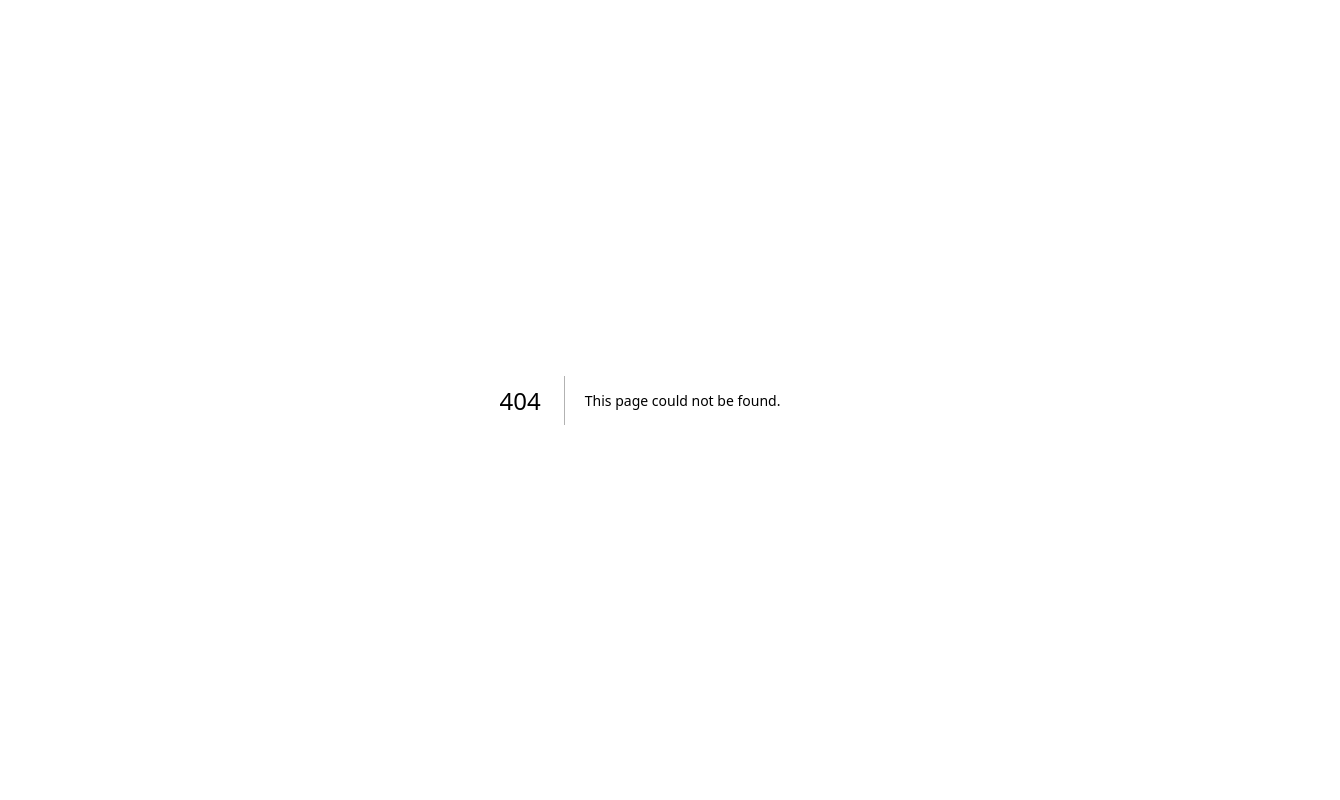
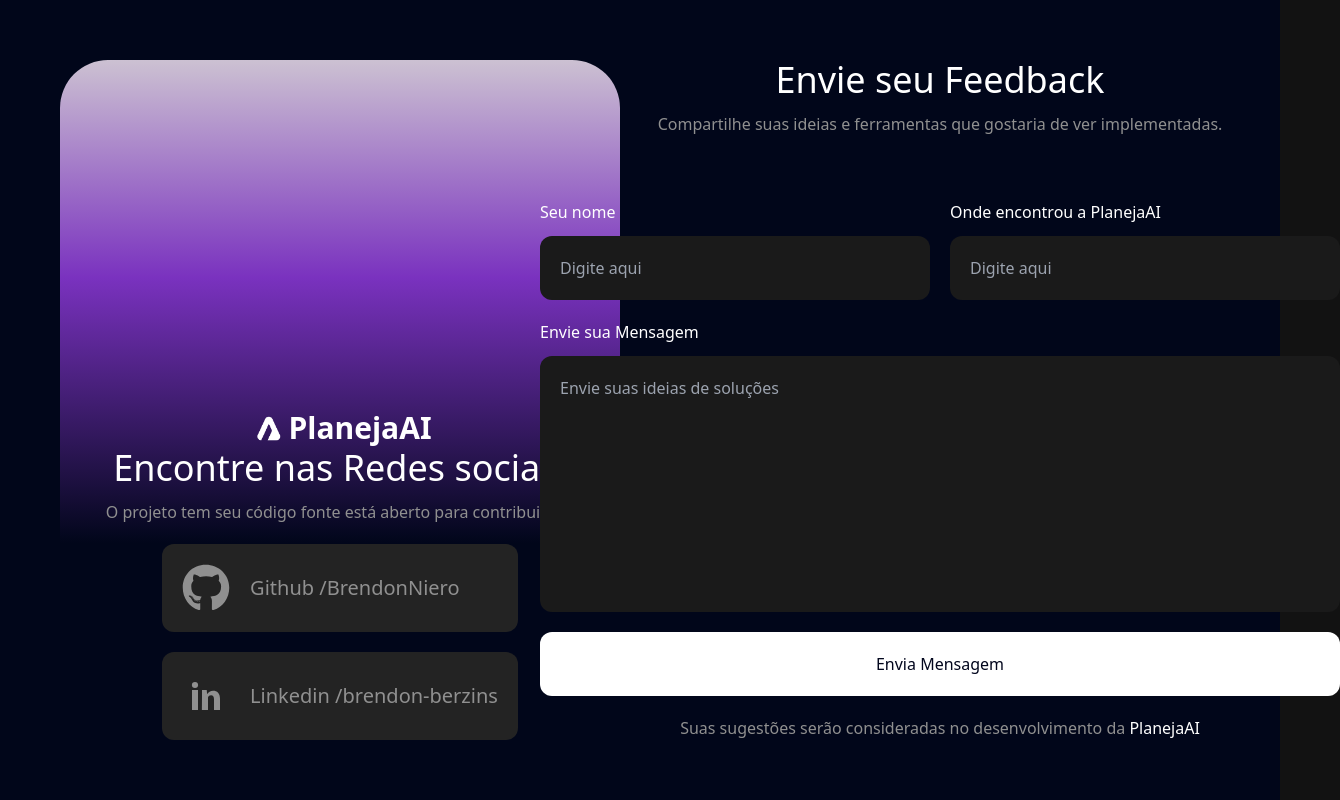
Before and after one commit to BrendonNiero/planeja-ai, a Next.js app in the folder frontend/: page /feedback in a window 1280 px wide. Before the commit this address had no page. Shown: the whole page, 1340 px wide, since content can reach past the window. Built offline with nearby package versions, Linux system fonts and the light colour scheme.

Commit message:
feat: finished feedback UI

```diff
--- /dev/null
+++ b/frontend/src/app/feedback/page.tsx
@@ -0,0 +1,9 @@
+import FeedbackArea from "@/components/Feedbackarea";
+
+export default function Feedback(){
+    return(
+        <main className="bg-[#01061A]">
+            <FeedbackArea />
+        </main>
+    )
+}
--- a/frontend/src/app/globals.css
+++ b/frontend/src/app/globals.css
@@ -63,3 +63,9 @@
         top: 0;
     }
 }
+
+/* ================ FEEDBACK ================ */
+.bg-gradient-feedback {
+    background: rgb(204,193,210);
+background: linear-gradient(180deg, rgba(204,193,210,1) 0%, rgba(122,50,191,1) 32%, rgba(1,6,26,1) 71%);
+}
--- /dev/null
+++ b/frontend/src/components/Feedbackarea.tsx
@@ -0,0 +1,36 @@
+import Link from "next/link";
+import { FaGithub } from "react-icons/fa";
+import { TiSocialLinkedin } from "react-icons/ti";
+import FormFeedback from "./FormFeedback";
+
+export default function FeedbackArea(){
+    return(
+        <section className="h-screen p-10 flex items-center text-[#909090]">
+            <div className="w-[50%] h-full p-5">
+                <div className="bg-gradient-feedback h-full w-full rounded-[3rem] flex flex-col items-center justify-end">
+                    <Link href={"https://github.com/BrendonNiero/planeja-ai"} className="flex items-center">
+                        <img className="h-10 w-10" src="/logo-white.png" />
+                        <span className="text-white font-bold text-3xl">PlanejaAI</span>
+                    </Link>
+                    <h1 className="text-4xl text-white mb-3">Encontre nas Redes sociais</h1>
+                    <p className="mb-5">O projeto tem seu código fonte está aberto para contribuições</p>
+                    <div className="flex flex-col gap-5">
+                        <button className="bg-[#232323] transition ease-linear hover:bg-white hover:text-dark-obsidian
+                        flex items-center gap-5 p-5 rounded-xl">
+                            <FaGithub className="text-5xl" />
+                            <span className="text-xl">Github /BrendonNiero</span>
+                        </button>
+                        <button className="bg-[#232323] transition ease-linear hover:bg-white hover:text-dark-obsidian
+                        flex items-center gap-5 p-5 rounded-xl">
+                            <TiSocialLinkedin className="text-5xl" />
+                            <span className="text-xl">Linkedin /brendon-berzins</span>
+                        </button>
+                    </div>
+                </div>
+            </div>
+            <div className="w-[50%] h-full p-5 flex items-center justify-center">
+                <FormFeedback />
+            </div>
+        </section>
+    )
+}
--- /dev/null
+++ b/frontend/src/components/FormFeedback.tsx
@@ -0,0 +1,27 @@
+export default function FormFeedback(){
+    return(
+        <div className="flex flex-col items-center justify-center">
+            <h1 className="text-4xl text-white mb-3">Envie seu Feedback</h1>
+            <p className="mb-16">Compartilhe suas ideias e ferramentas que gostaria de ver implementadas.</p>
+            <form className="w-[800px] flex flex-col gap-5 mb-5">
+                <div className="flex gap-5">
+                    <div className="flex flex-col w-full">
+                        <span className="text-white mb-3">Seu nome</span>
+                        <input className="p-5 rounded-xl bg-[#1A1A1A]" type="text" placeholder="Digite aqui" />
+                    </div>
+                    <div className="flex flex-col w-full">
+                        <span className="text-white mb-3">Onde encontrou a PlanejaAI</span>
+                        <input className="p-5 rounded-xl bg-[#1A1A1A]" type="text" placeholder="Digite aqui" />
+                    </div>
+                </div>
+                <div className="flex flex-col w-full">
+                    <span className="text-white mb-3">Envie sua Mensagem</span>
+                    <textarea className="overflow-y-auto resize-none p-5 rounded-xl h-64 bg-[#1A1A1A]"
+                    placeholder="Envie suas ideias de soluções" />
+                </div>
+                <button className="w-full bg-white text-deep-space rounded-xl p-5" type="submit">Envia Mensagem</button>
+            </form>
+            <p>Suas sugestões serão consideradas no desenvolvimento da <span className="text-white">PlanejaAI</span></p>
+        </div>
+    )
+}
```
